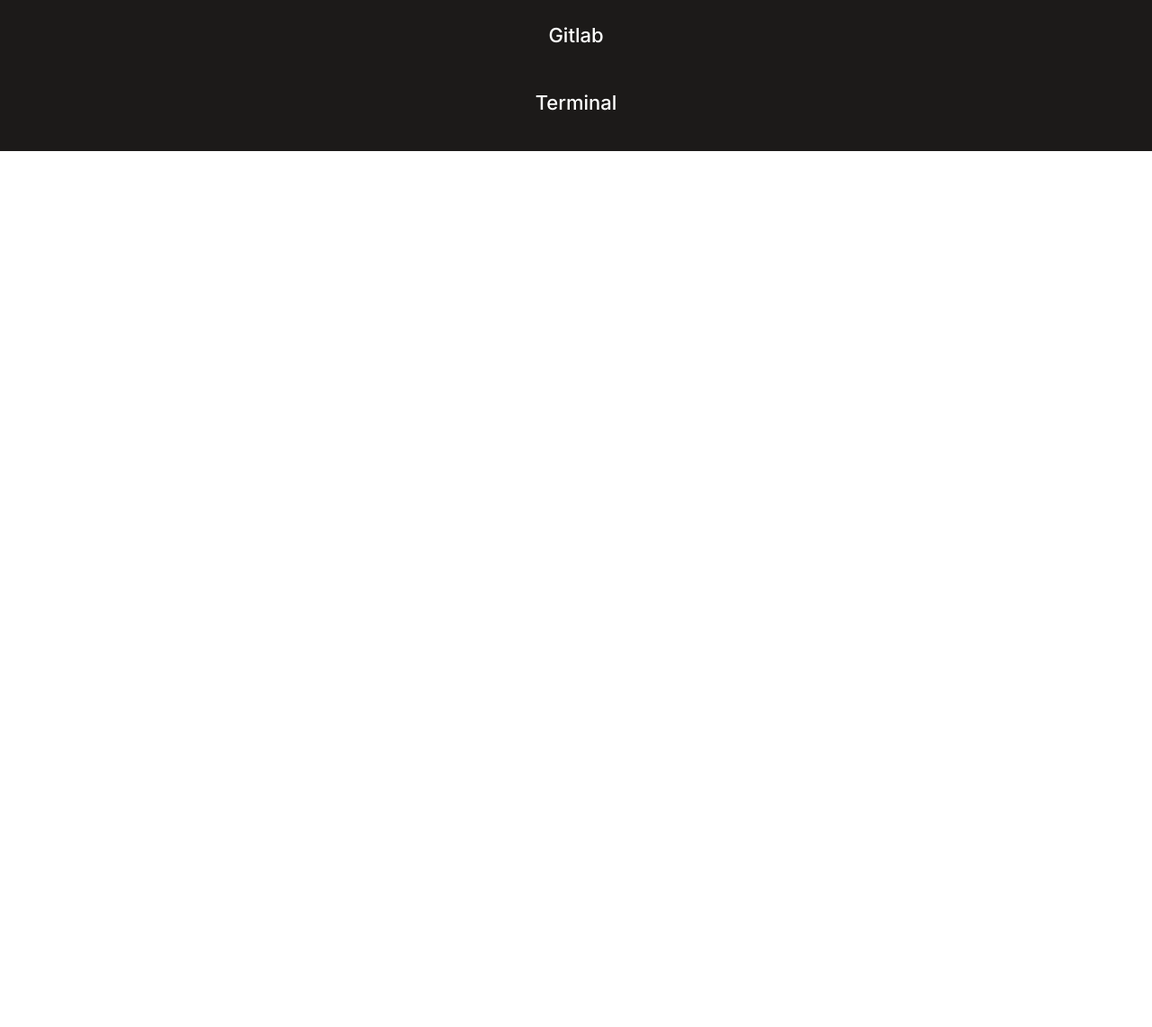
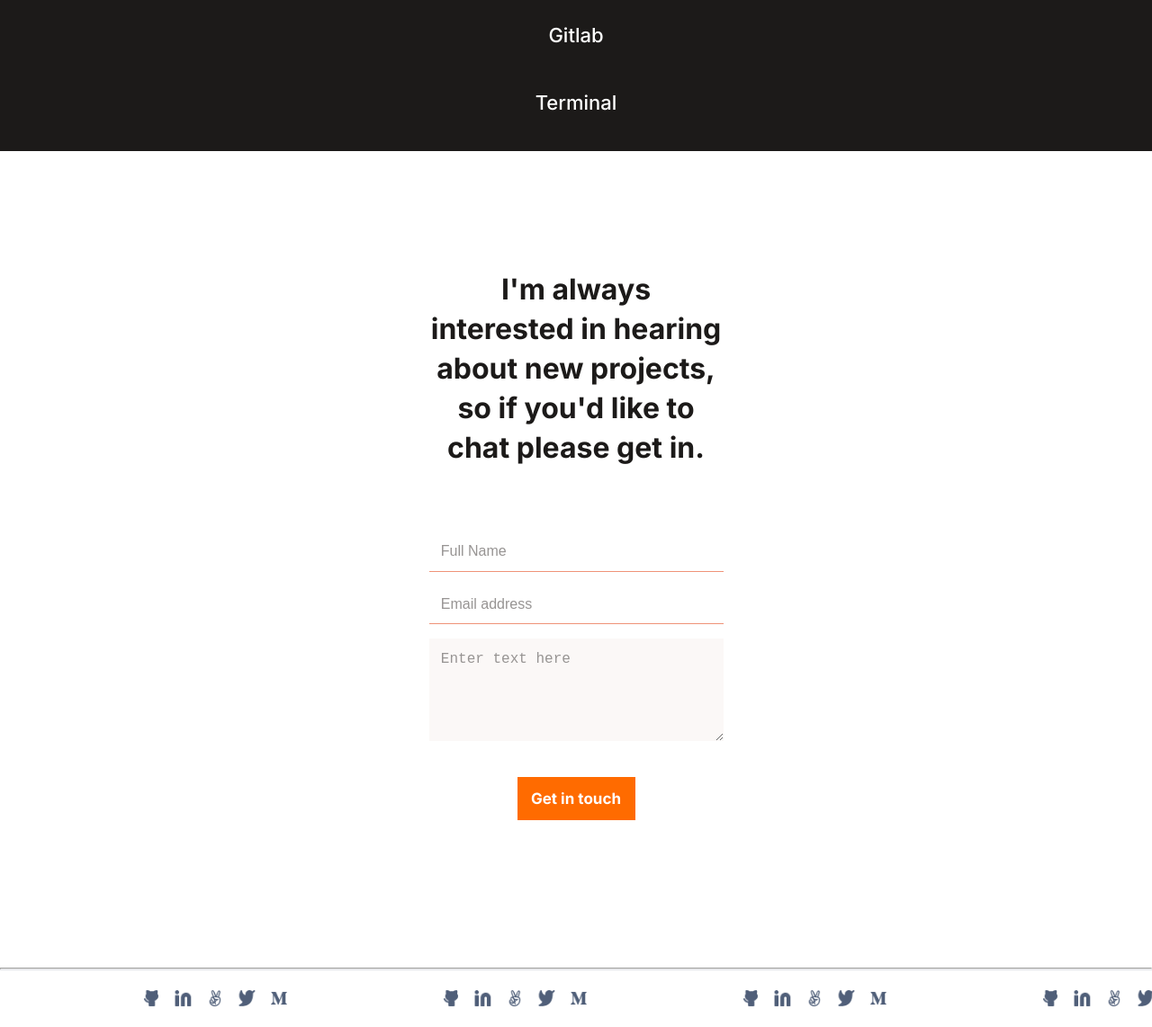
Before and after one commit to DuaneDave/Portfolio-Website, a plain HTML site: page index.html in a window 1280 px wide. Shown: the part 7514-8656 px from the top of the page at 90% size. Before the commit the page ends 7814 px from the top, so only its background shows below. Drawn offline with Linux system fonts and the light colour scheme; a web font is replaced by a local one.

Commit message:
Contact form and footer added

```diff
--- a/index.html
+++ b/index.html
@@ -258,5 +258,21 @@
         </section>
       </section>
     </main>
+    <footer>
+      <section class="contact flex">
+        <p>
+          I'm always interested in hearing about new projects, so if you'd like to chat please get in.
+        </p>
+        <form class="flex">
+          <input name="fname" type="text" required placeholder="Full Name" maxlength="30">
+          <input name="email" type="text" required placeholder="Email address">
+          <textarea name="message" placeholder="Enter text here" maxlength="500"></textarea>
+          <button class="special">Get in touch</button>
+        </form>
+      </section>
+      <hr>
+      <div class="footer">
+      </div>
+    </footer>
   </body>
 </html>
--- a/style.css
+++ b/style.css
@@ -322,3 +322,85 @@
   background-color: var(--secondary-color);
   border-radius: 50%;
 }
+
+.contact {
+  width: 100%;
+  flex-direction: column;
+  align-items: center;
+  padding-inline: 1em;
+}
+
+.contact p {
+  font-family: "Inter", sans-serif;
+  font-weight: 700;
+  width: 327px;
+  font-size: 32px;
+  line-height: 44px;
+  font-size: 32px;
+  text-align: center;
+  color: var(--background-color);
+  margin-bottom: 73px;
+}
+
+.contact form {
+  flex-direction: column;
+  align-items: center;
+  gap: 1rem;
+}
+
+form {
+  width: 327px;
+  font-family: "Inter", sans-serif;
+}
+
+form input,
+form textarea {
+  width: 100%;
+  padding: 1em;
+  outline: none;
+  border: none;
+}
+
+form input {
+  border-bottom: 1px solid #dbd8d7;
+}
+
+form input:valid {
+  border-bottom: 1px solid rgba(5, 197, 5, 0.596);
+}
+
+form input:invalid {
+  border-bottom: 1px solid rgba(228, 75, 29, 0.596);
+}
+
+form input:focus,
+form textarea:focus {
+  border: 2px solid rgb(240, 95, 119);
+}
+
+form textarea {
+  background-color: #fbf8f7;
+  height: 114px;
+}
+
+form input::placeholder,
+form textarea::placeholder {
+  font-size: 1rem;
+  color: #979493;
+  font-family: inherit;
+}
+
+form .special {
+  height: 48px;
+  width: 131px;
+  margin-bottom: 164px;
+}
+
+.footer {
+  background: url("asset/Bottom\ Naviagation.png");
+  /* background-repeat: no-repeat; */
+  background-size: contain;
+  background-position: 4.5rem 0;
+  width: 100%;
+  height: 4rem;
+}
```
Also changed, not shown: asset/Bottom Naviagation.png (added).
